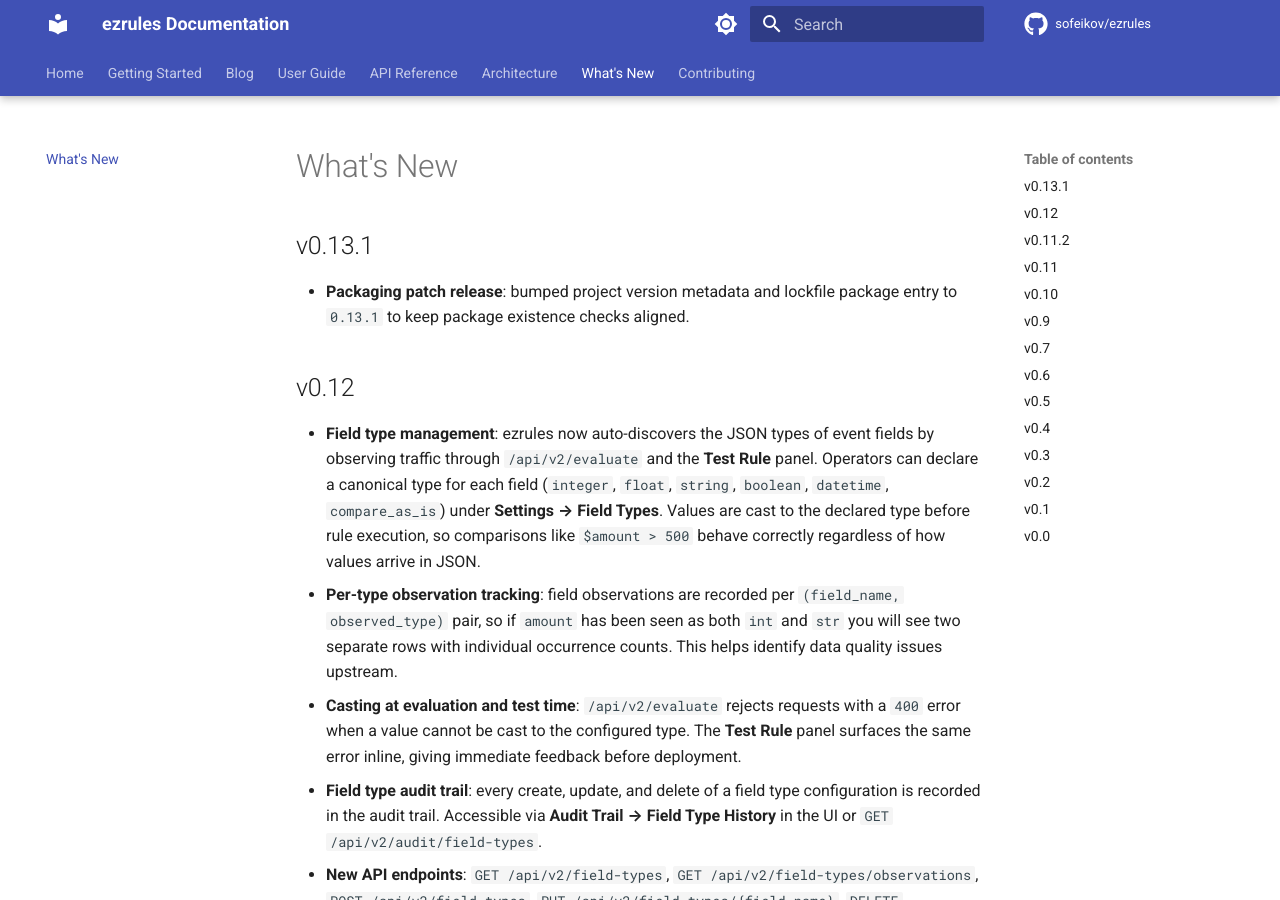
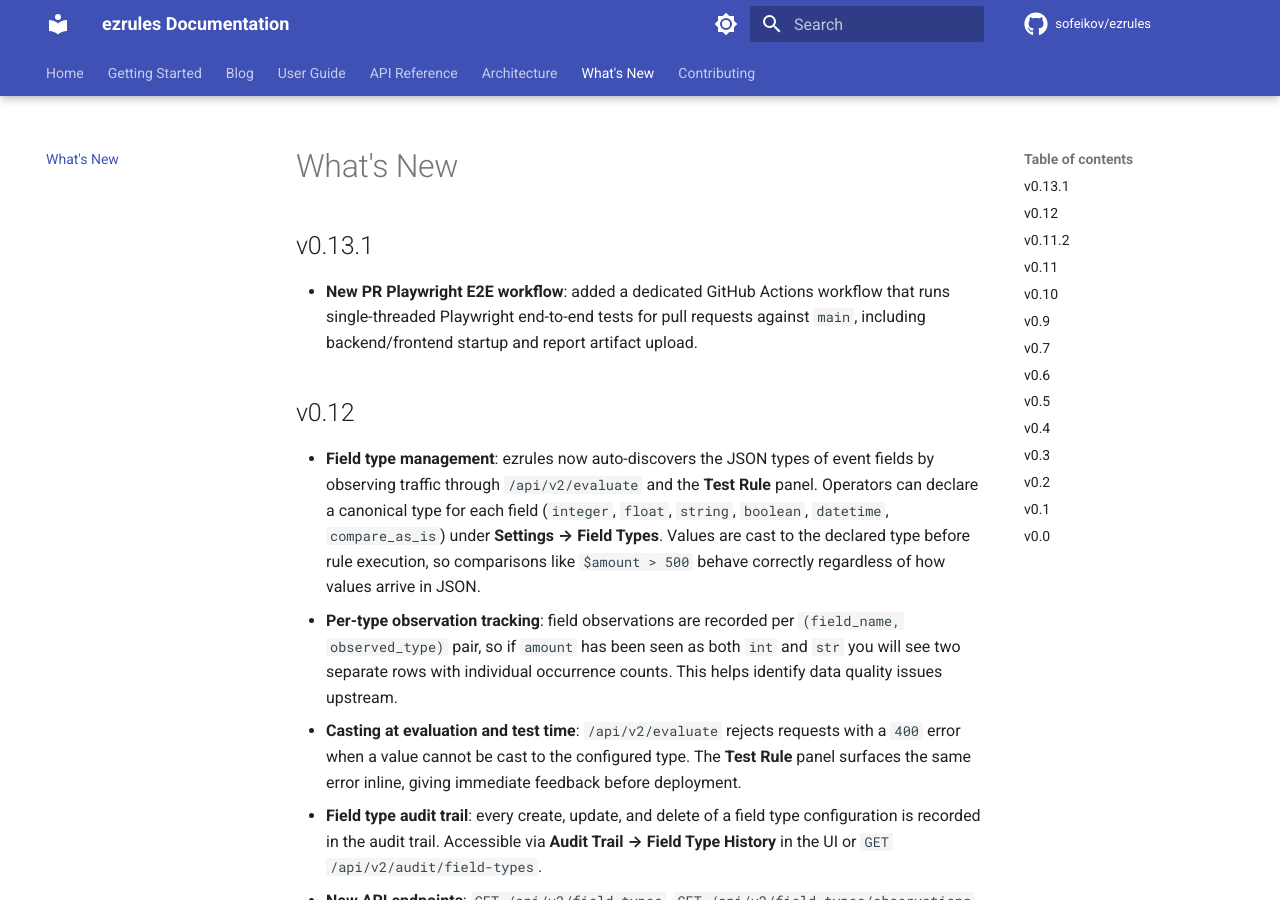
Before and after one commit to sofeikov/ezrules, an MkDocs documentation site: the page built from docs/whatsnew.md, in a window 1280 px wide and 900 px high. Built offline with MkDocs 1.6.1 and Material for MkDocs 9.7.7, drawn with Linux system fonts in a browser that asks for light colours; comment, search, counter and statistics services are not loaded.

Commit message:
Update v0.13.1 whatsnew entry to describe Playwright PR workflow
Co-authored-by: sofeikov <6204851+sofeikov@users.noreply.github.com>

```diff
--- a/docs/whatsnew.md
+++ b/docs/whatsnew.md
@@ -2,7 +2,7 @@
 
 ## v0.13.1
 
-* **Packaging patch release**: bumped project version metadata and lockfile package entry to `0.13.1` to keep package existence checks aligned.
+* **New PR Playwright E2E workflow**: added a dedicated GitHub Actions workflow that runs single-threaded Playwright end-to-end tests for pull requests against `main`, including backend/frontend startup and report artifact upload.
 
 ## v0.12
 
```
